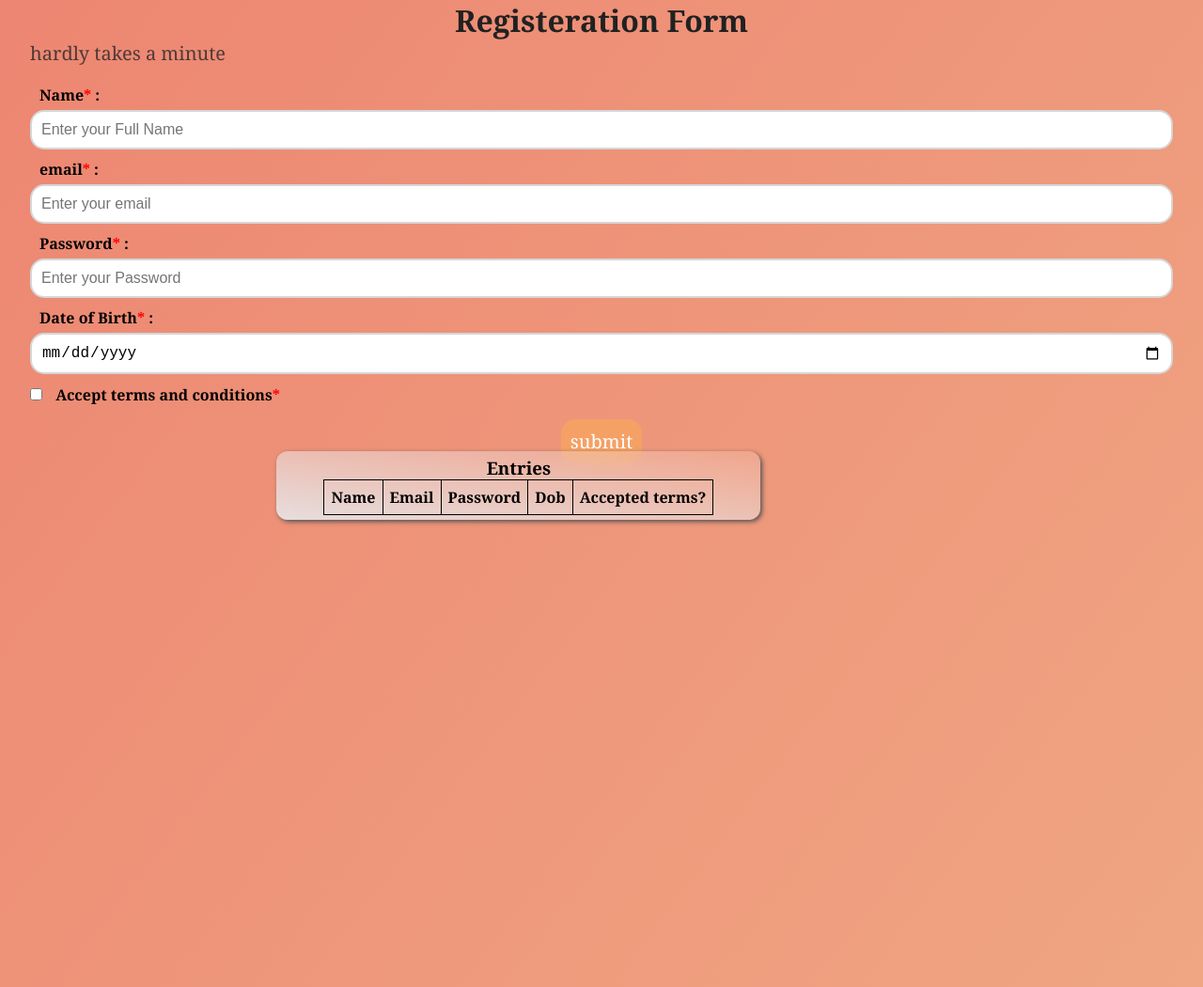
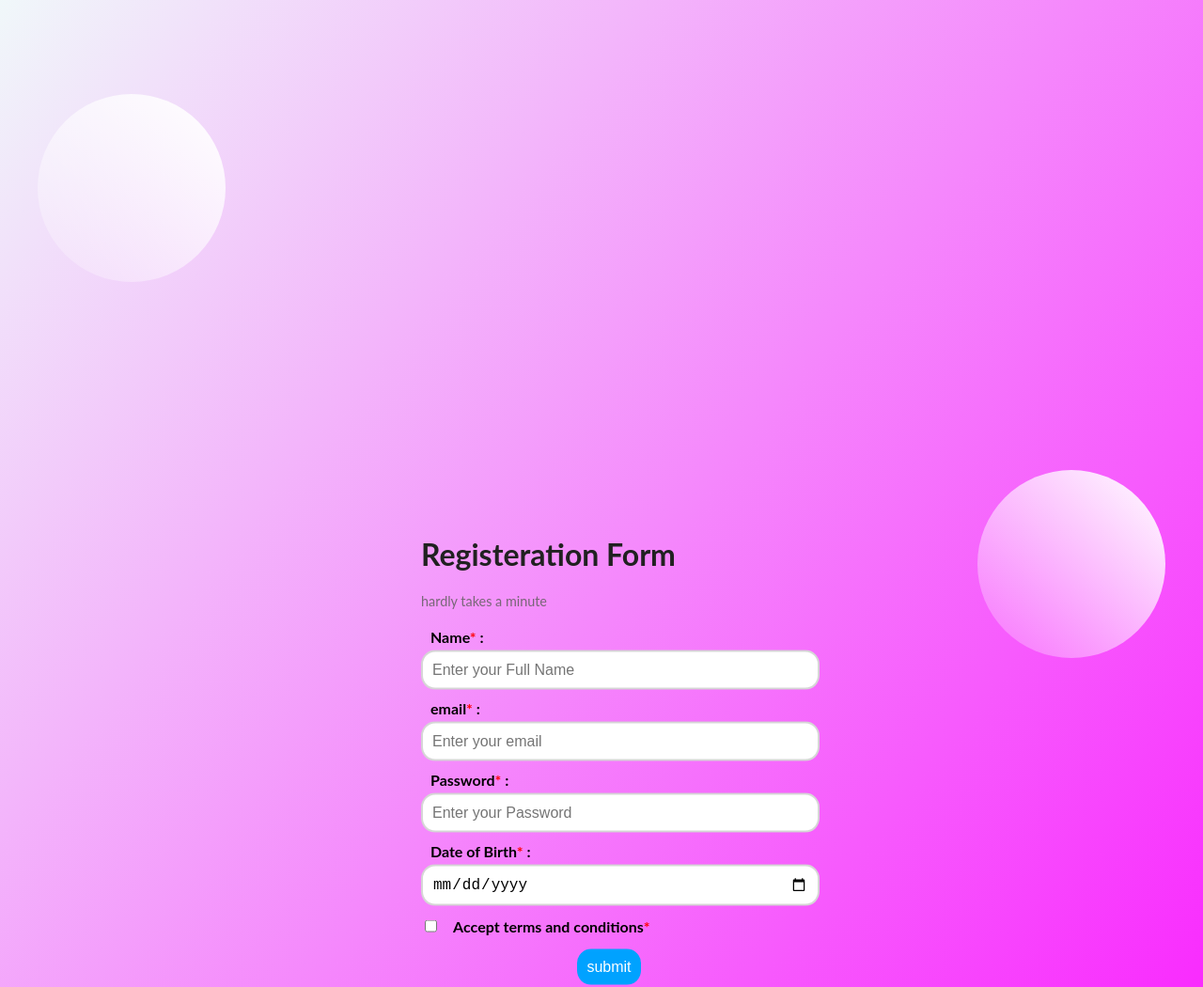
Before and after one commit to itsvp007/wd101, a plain HTML site: page index.html in a window 1280 px wide. Shown: the top 1050 px of the page at 94% size. Drawn offline with Linux system fonts and the light colour scheme.

Commit message:
Update style.css

```diff
--- a/style.css
+++ b/style.css
@@ -1,41 +1,33 @@
-@import url('https://fonts.googleapis.com/css2?family=Lato:wght@400;700&display=swap');
-*{
-    margin: 0;
-    padding: 0;
-    box-sizing: border-box;
-}
 body{
-    font-family:Cambria, Cochin, Georgia, Times, 'Times New Roman', serif;
-    background: linear-gradient(to top left,rgb(240, 173, 134),rgb(237, 134, 114));
+    font-family: 'Lato', sans-serif;
+    background: linear-gradient(to top left,rgb(251, 0, 255),hsl(193, 47%, 96%));
 }
 .outer-box{
-   margin: auto;
-    width: 95vw;
-    height: 210vh;
+    width: 100vw;
+    height:200vh;
     /* background: linear-gradient(to top left,rgb(0, 157, 255),rgb(25, 189, 230)); */
 }
-/*.inner-box{
-    width: 500px;
+.inner-box{
+    width: 400px;
     margin: 0 auto;
-    padding: 5px 45px;
+    padding: 5px 50px;
     position:relative;
     top: 50%;
     transform:translateY(-50%) ;
     /* background: #ffffff11;
-    background: linear-gradient(to top right,rgb(255, 251, 251),#f2a53a);
+    background: linear-gradient(to top right,#ffffffff,#ffffff22);
     backdrop-filter: blur(8px);
-    border-radius: 10px;
-    box-shadow: 2px 2px 4px #3c3b3b;
-    z-index: 2;
-}*/
+    border-radius: 12px;
+    box-shadow: 2px 2px 5px #525252;
+    z-index: 2;*/
+}
 .signup-header h1{
     font-size: 2rem;
     color: #212121;
-    text-align: center;
 }
 .signup-header p{
-    font-size:20px;
-    color: #302d2dd9;
+    font-size: 0.9rem;
+    color: #615f5fd9;
 }
 .signup-body{
     margin: 20px 0px;
@@ -57,9 +49,7 @@ body{
     margin-top: 5px;
 }
 .signup-body p button{
-    font-family: Cambria, Cochin, Georgia, Times, 'Times New Roman', serif;
-    font-size: 20px;
-    background-color: rgb(245, 161, 101);
+    background-color: rgb(0, 162, 255);
     border: none;
     color: white;
     cursor: pointer;
@@ -69,14 +59,14 @@ body{
     background-color: rgb(0, 116, 183);
 }
 
-/*.square{
+.circle{
     width: 200px;
     height: 200px;
     border-radius: 100px;
     background: linear-gradient(to top right,#ffffff22,#ffffffff);
     position: absolute;
 
-}*/
+}
 .c1{
     top: 100px;
     left: 40px;
@@ -103,14 +93,13 @@ body{
 }
 
 .entries{
-    text-align: center;
     width:fit-content;
     margin: 0 auto;
     padding: 5px 50px;
     position:absolute;
-    top: 60%;
+    top: 150%;
     left: 23%;
-    background: linear-gradient(to top right,rgb(230, 222, 222),#ffffff22);
+    background: linear-gradient(to top right,#ffffffff,#ffffff22);
     backdrop-filter: blur(8px);
     border-radius: 12px;
     box-shadow: 2px 2px 5px #525252;
```
